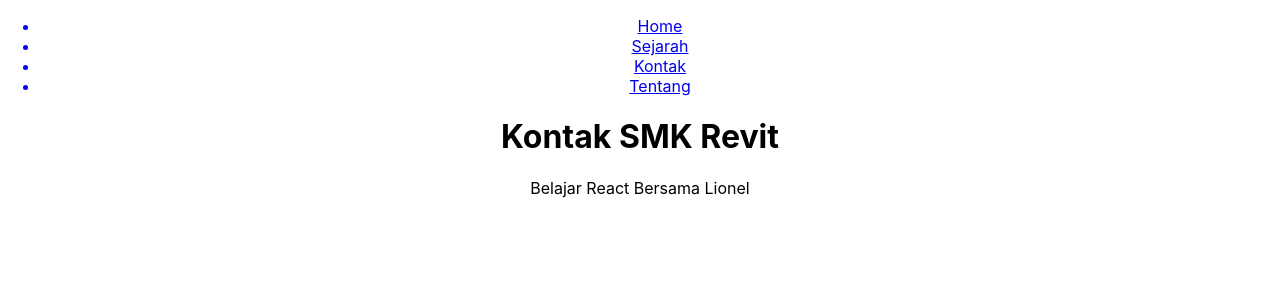
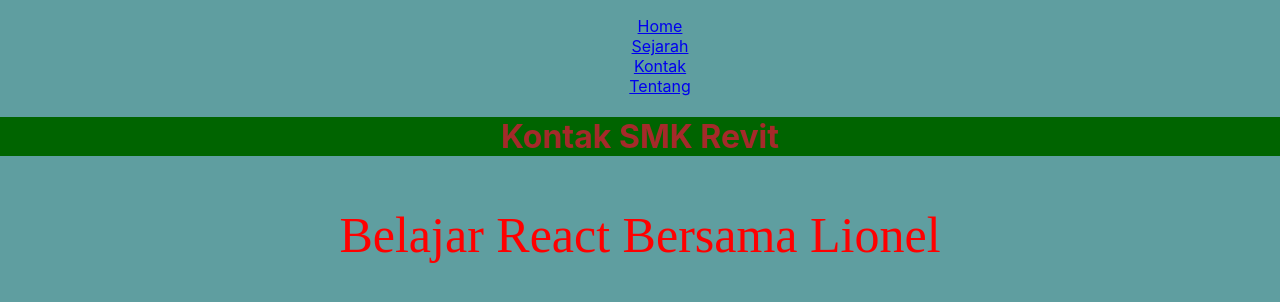
Before and after one commit to FranzOle/React-SMKRevit, a React (Create React App) app in the folder smkrevit-react-js/: page /kontak in a window 1280 px wide. Shown: the top 302 px of the page. Built offline with nearby package versions, Linux system fonts and the light colour scheme.

Commit message:
Video 5
Menambahkan CSS

```diff
--- a/smkrevit-react-js/public/index.html
+++ b/smkrevit-react-js/public/index.html
@@ -11,7 +11,8 @@
     />
     <link rel="apple-touch-icon" href="%PUBLIC_URL%/logo192.png" />
     <link rel="manifest" href="%PUBLIC_URL%/manifest.json" />
-    <title>React App</title>
+    <link rel="stylesheet" href="style.css">
+    <title>Sinau React</title>
   </head>
   <body>
     <noscript>You need to enable JavaScript to run this app.</noscript>
--- /dev/null
+++ b/smkrevit-react-js/public/style.css
@@ -0,0 +1,11 @@
+body{
+    background-color: cadetblue;
+}
+
+h1{
+    color:brown
+}
+
+.judul {
+    background-color: darkgreen;
+}
--- a/smkrevit-react-js/src/App.css
+++ b/smkrevit-react-js/src/App.css
@@ -36,3 +36,7 @@
     transform: rotate(360deg);
   }
 }
+
+li{
+  list-style: none;
+}
--- a/smkrevit-react-js/src/pages/Home.js
+++ b/smkrevit-react-js/src/pages/Home.js
@@ -1,8 +1,14 @@
+const css = {
+    color:"Red",
+    background:"red",
+    fontSize:20
+}
+
 function Home() {
     return (
       <div className="App">
         <h1>Home SMK Revit</h1>
-
+        <p style={css}>Selamat Datang di SMK Revitalisasi</p>
       </div>
     );
   }
--- a/smkrevit-react-js/src/pages/Kontak.js
+++ b/smkrevit-react-js/src/pages/Kontak.js
@@ -1,8 +1,12 @@
 function Kontak() {
   return (
     <div className="App">
-        <h1>Kontak SMK Revit</h1>
-        <p>Belajar React Bersama Lionel</p>
+      <h1 className="judul">Kontak SMK Revit</h1>
+      <p style={{
+        fontFamily: "Times New Roman",
+        color: "red",
+        fontSize:50
+      }}>Belajar React Bersama Lionel</p>
     </div>
   );
 }
```
Lines whose indentation alone changed are shown as unchanged.
